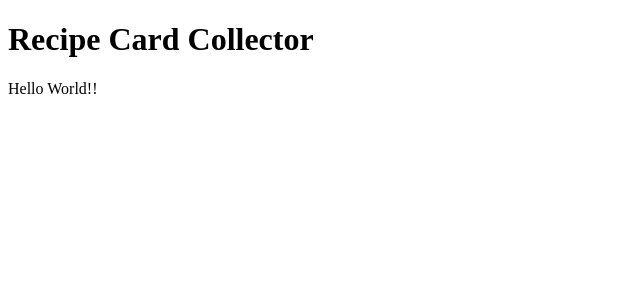
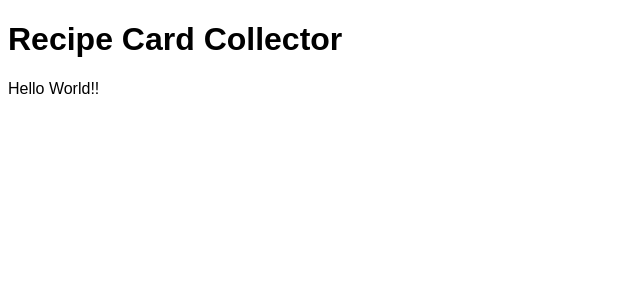
Before and after one commit to kirstenyoon/RecipeBox, a React app: page / in a window 1280 px wide. Shown: the top 300 px of the page, without its empty margins (0-640 px from the left). Built offline with nearby package versions, Linux system fonts and the light colour scheme.

Commit message:
added style loader dependency and linked scss stylesheet

```diff
--- a/index.html
+++ b/index.html
@@ -1,9 +1,9 @@
 <!DOCTYPE html>
 <html lang="en">
 	<head>
-  <meta charset="UTF-8">
-  <meta http-equiv="X-UA-Compatible" content="IE=edge">
-  <meta name="viewport" content="width=device-width, initial-scale=1.0">
+		<meta charset="UTF-8" />
+		<meta http-equiv="X-UA-Compatible" content="IE=edge" />
+		<meta name="viewport" content="width=device-width, initial-scale=1.0" />
 		<title>Recipe Card Collector</title>
 	</head>
 	<body>
--- /dev/null
+++ b/src/stylesheets/styles.scss
@@ -0,0 +1,4 @@
+body {
+	background-color: white;
+	font-family: Arial, Helvetica, sans-serif;
+}
--- a/webpack.config.js
+++ b/webpack.config.js
@@ -1,10 +1,10 @@
-const path = require('path');
+const path = require("path");
 
 module.exports = {
-  entry: './src/index.js',
+	entry: "./src/index.js",
 	output: {
-    path: path.resolve(__dirname, 'build'),
-    filename: 'bundle.js',
+		path: path.resolve(__dirname, "build"),
+		filename: "bundle.js",
 	},
 	mode: process.env.NODE_ENV,
 	module: {
@@ -13,11 +13,11 @@
 				test: /\.jsx?/,
 				exclude: /(node_modules)/,
 				use: {
-          loader: 'babel-loader',
+					loader: "babel-loader",
 					options: {
-            presets: ['@babel/preset-env', '@babel/preset-react']
-          }
-        }
+						presets: ["@babel/preset-env", "@babel/preset-react"],
+					},
+				},
 			},
 			{
 				test: /\.s[ac]ss$/i,
@@ -30,13 +30,13 @@
 					// Compiles Sass to CSS
 					"sass-loader",
 				],
-      }
-    ]
+			},
+		],
 	},
 	devServer: {
-    publicPath: '/build/',
+		publicPath: "/build/",
 		proxy: {
-      '/' : 'http://localhost:3001'
-    }
-  }
+			"/": "http://localhost:3001",
+		},
+	},
 };
```
Also changed, not shown: package.json (+7 -4 lines), src/components/App.js (+4 -5 lines), src/index.js (+4 -7 lines), 1 other file (tests, documents, lock files or other folders). Lines whose indentation alone changed are shown as unchanged.
